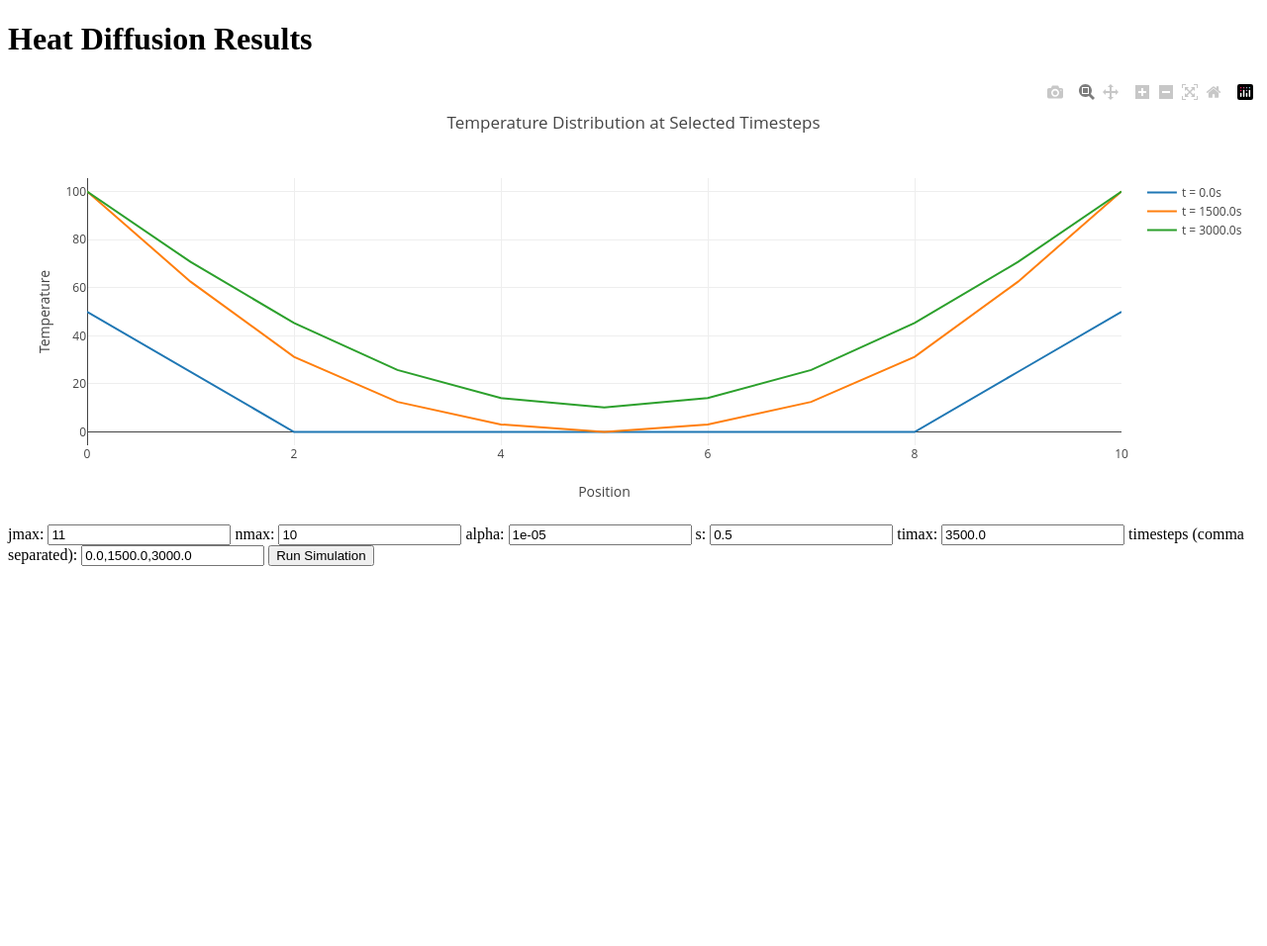
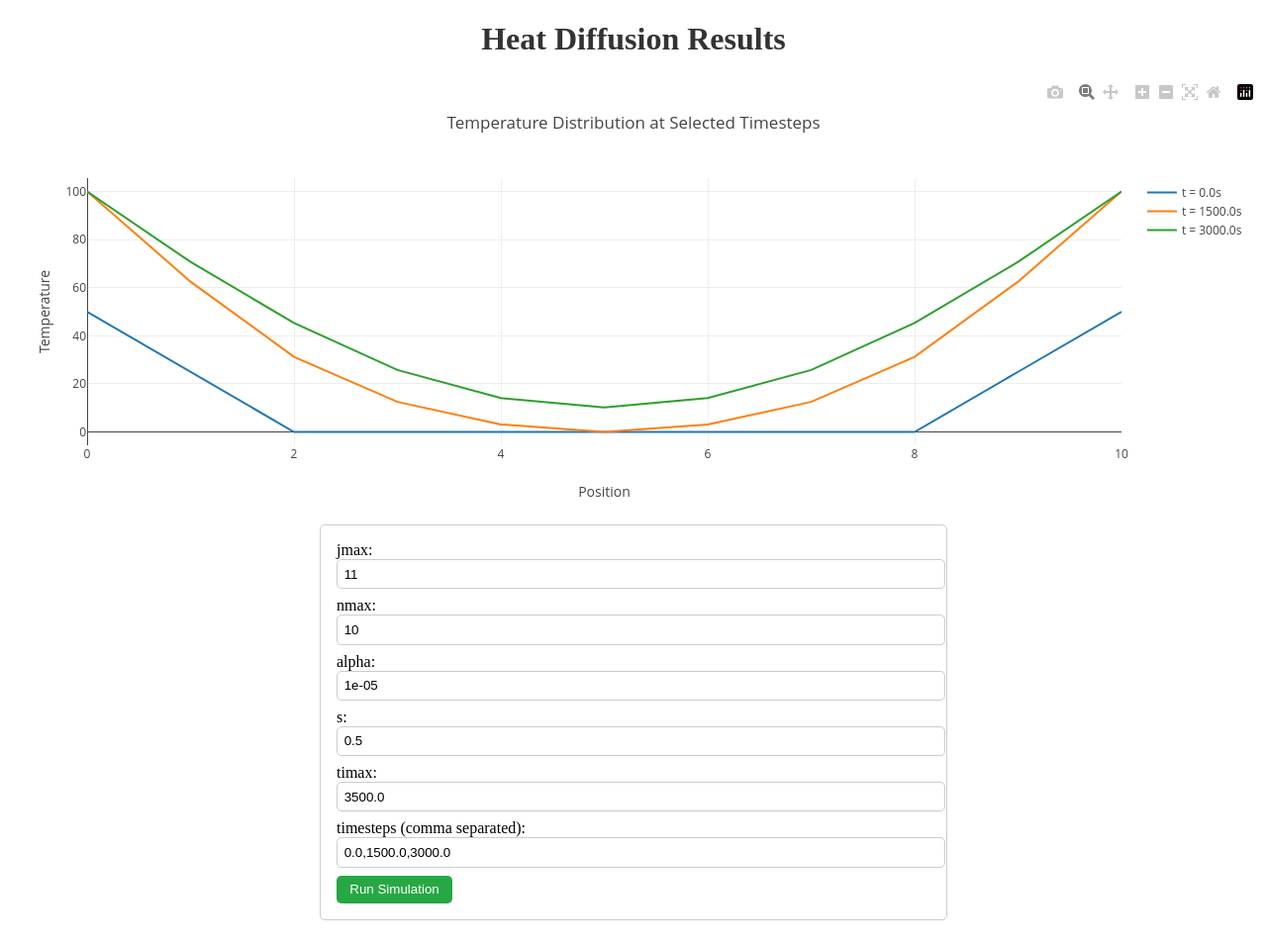
Before and after one commit to jvleta/wally, a Flask app: page / in a window 1280 px wide. Shown: the whole page at 99% size. Before the commit the page ends 572 px from the top, so only its background shows below. Run offline with Flask 3, Linux system fonts and the light colour scheme; some libraries are stand-ins or nearby versions.

Commit message:
adding static files

```diff
--- /dev/null
+++ b/static/app.js
@@ -0,0 +1 @@
+console.log('hi mom!!!');
--- /dev/null
+++ b/static/style.css
@@ -0,0 +1,38 @@
+h1 {
+    text-align: center;
+    color: #333;
+}
+
+form {
+    max-width: 600px;
+    margin: 0 auto;
+    padding: 1em;
+    border: 1px solid #ccc;
+    border-radius: 5px;
+}
+
+label {
+    display: block;
+    margin-bottom: 0.5em;
+}
+
+input[type="number"],
+input[type="text"] {
+    width: 100%;
+    padding: 0.5em;
+    border: 1px solid #ccc;
+    border-radius: 5px;
+}
+
+button {
+    background-color: #28a745;
+    color: white;
+    padding: 0.5em 1em;
+    border: none;
+    border-radius: 5px;
+    cursor: pointer;
+}
+
+button:hover {
+    background-color: #218838;
+}
--- a/templates/plots.html
+++ b/templates/plots.html
@@ -2,6 +2,11 @@
 <html>
   <head>
     <title>Heat Diffusion Visualization</title>
+    <link
+      rel="stylesheet"
+      href="{{ url_for('static', filename='style.css') }}"
+    />
+    <script src="{{ url_for('static', filename='app.js') }}"></script>
     <script src="https://cdn.plot.ly/plotly-latest.min.js"></script>
   </head>
 
```
